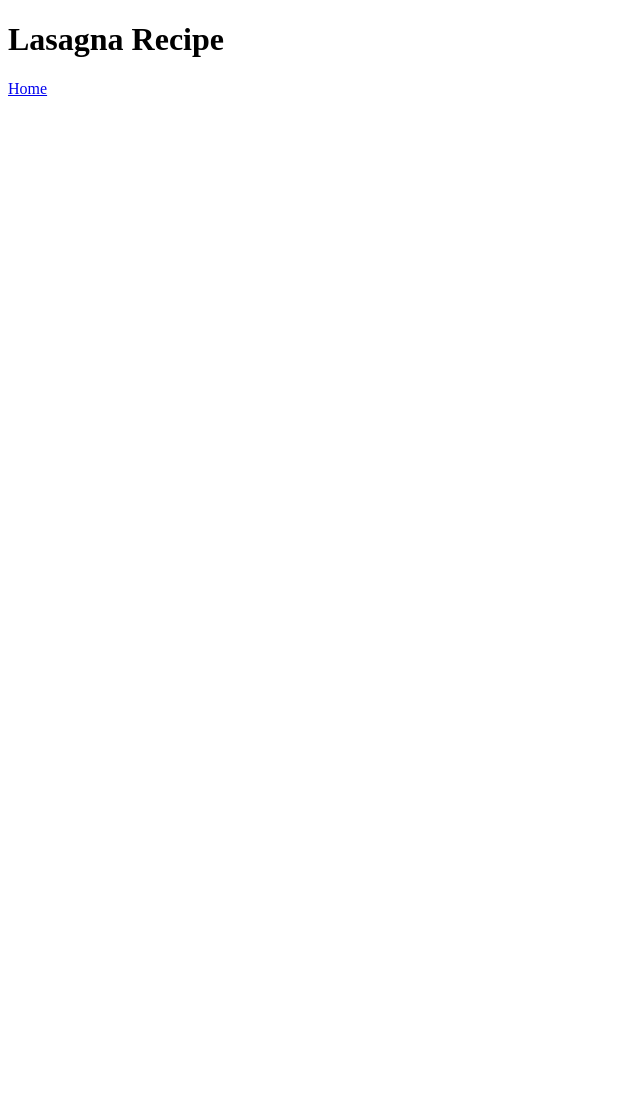
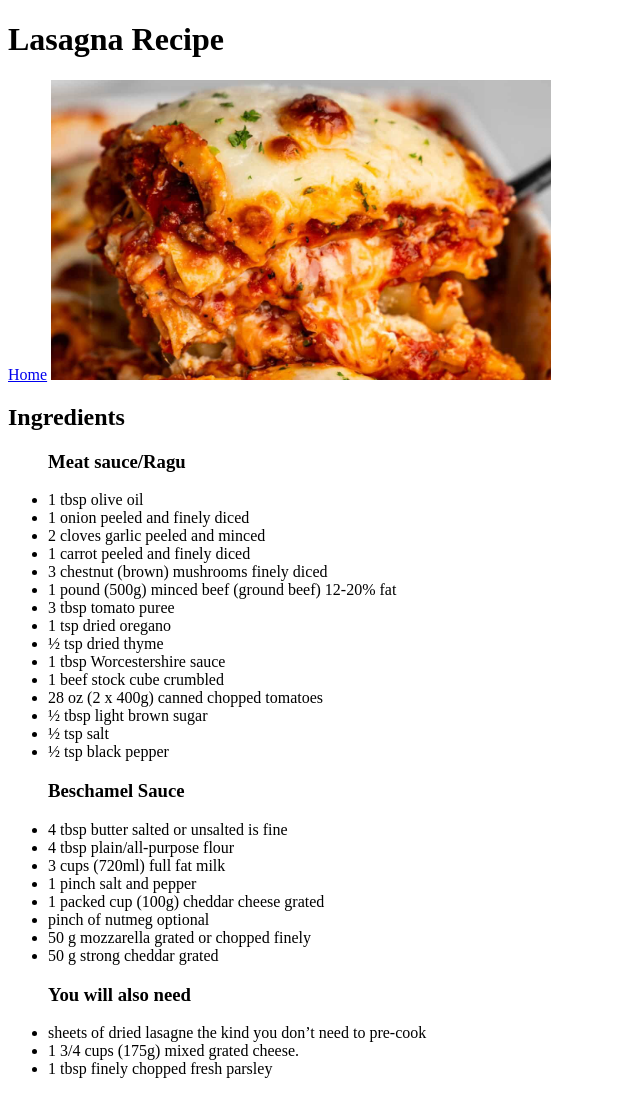
Before and after one commit to Michaelirlam/odin-recipes, a plain HTML site: page recipes/lasagna.html in a window 1280 px wide. Shown: the whole page, without its empty margins (0-640 px from the left). Before the commit the page ends 800 px from the top, so only its background shows below. Drawn offline with Linux system fonts and the light colour scheme.

Commit message:
Added images folder and lasagna image to the repo Added ingredients list to lasagna page

```diff
--- a/recipes/lasagna.html
+++ b/recipes/lasagna.html
@@ -8,5 +8,39 @@
     <body>
         <h1>Lasagna Recipe</h1>
         <a href="../index.html" rel="nonopener nonreferrer">Home</a>
+        <img src="../images/lasagna.jpg" alt="Picture of lasagna" height="300" width="500">
+
+        <h2>Ingredients</h2>
+        <ul>
+            <h3>Meat sauce/Ragu</h3>
+            <li>1 tbsp olive oil</li>
+            <li>1 onion peeled and finely diced</li>
+            <li>2 cloves garlic peeled and minced</li>
+            <li>1 carrot peeled and finely diced</li>
+            <li>3 chestnut (brown) mushrooms finely diced</li>
+            <li>1 pound (500g) minced beef (ground beef) 12-20% fat</li>
+            <li>3 tbsp tomato puree</li>
+            <li>1 tsp dried oregano</li>
+            <li>½ tsp dried thyme</li>
+            <li>1 tbsp Worcestershire sauce</li>
+            <li>1 beef stock cube crumbled</li>
+            <li>28 oz (2 x 400g) canned chopped tomatoes</li>
+            <li>½ tbsp light brown sugar</li>
+            <li>½ tsp salt</li>
+            <li>½ tsp black pepper</li>
+            <h3>Beschamel Sauce</h3>
+            <li>4 tbsp butter salted or unsalted is fine</li>
+            <li>4 tbsp plain/all-purpose flour</li>
+            <li>3 cups (720ml) full fat milk</li>
+            <li>1 pinch salt and pepper</li>
+            <li>1 packed cup (100g) cheddar cheese grated</li>
+            <li>pinch of nutmeg optional</li>
+            <li>50 g mozzarella grated or chopped finely</li>
+            <li>50 g strong cheddar grated</li>
+            <h3>You will also need</h3>
+            <li>sheets of dried lasagne the kind you don’t need to pre-cook</li>
+            <li>1 3/4 cups (175g) mixed grated cheese.</li>
+            <li>1 tbsp finely chopped fresh parsley</li>
+        </ul>
     </body>
 </html>
```
Also changed, not shown: images/lasagna.jpg (added).
